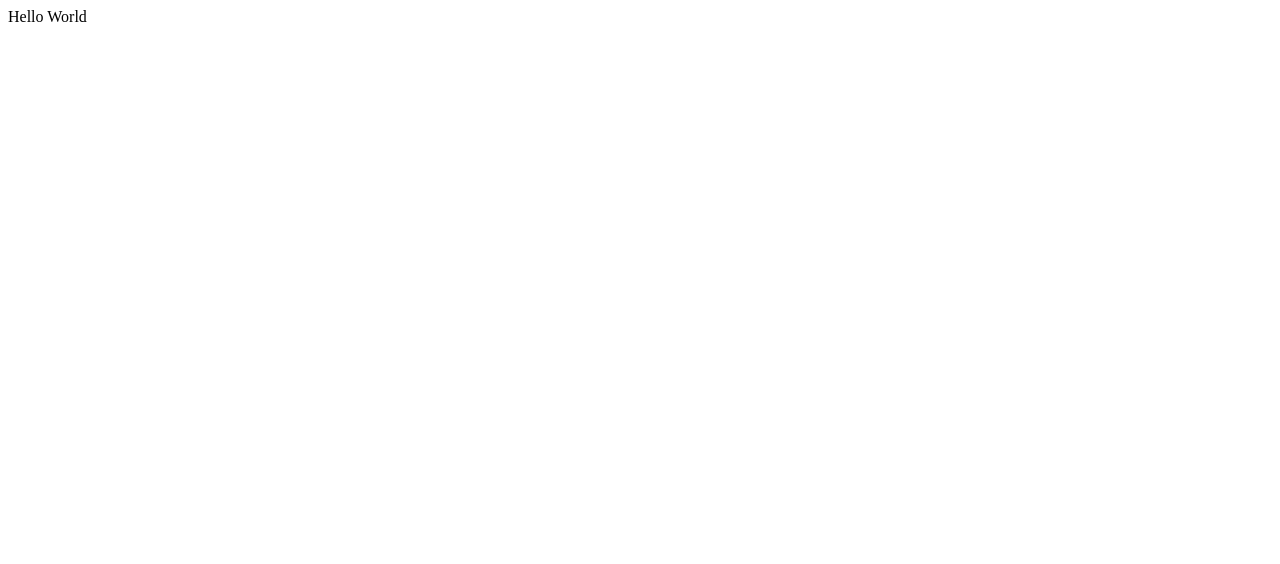
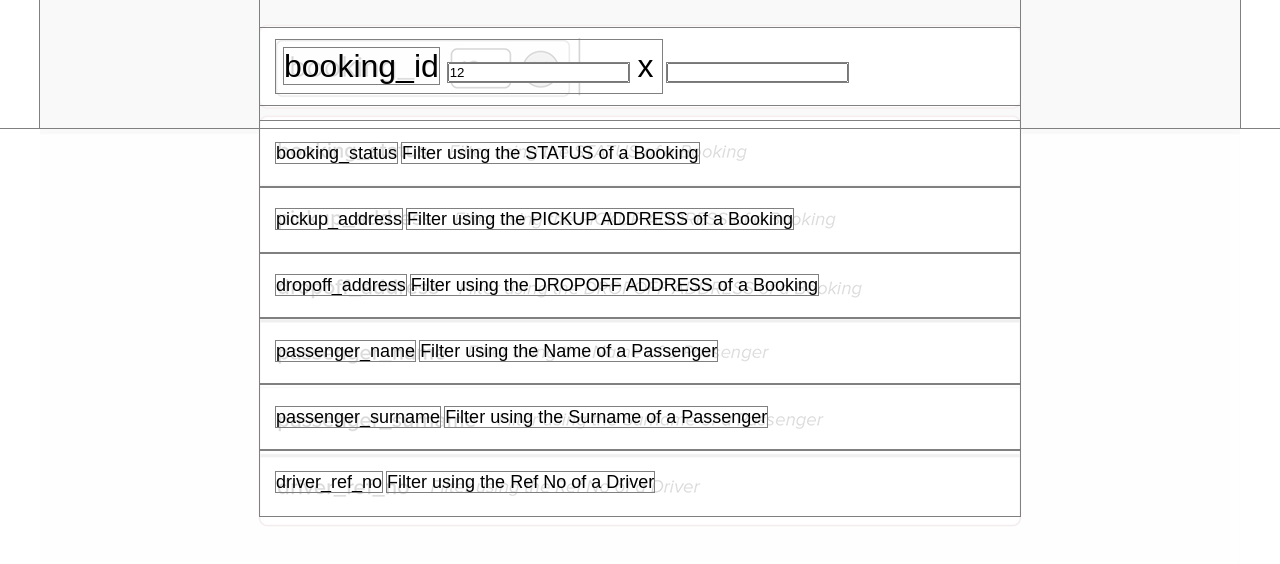
Before and after one commit to JenBerry/test, a plain HTML site: page index.html in a window 1280 px wide. Drawn offline with Linux system fonts and the light colour scheme.

Commit message:
basic wireframe

```diff
--- a/index.html
+++ b/index.html
@@ -8,7 +8,53 @@
 	<link rel="stylesheet" type="text/css" href="styles.css">
 </head>
 <body>
-	Hello World
+	<div class="container">
+		<div class="filter-bar">
+			<div class="filter-box">
+				<div class="filter">
+					<span>booking_id</span>
+					<input type="number" value="12">
+				</div>
+				<input type="text">
+			</div>
+			<div class="filter-list">
+				<ul class="booking-filters">
+					<li class="selected">
+						<span class="code">booking_id</span>
+						<span class="desc">Filter using the ID of a Booking</span>
+					</li>
+					<li>
+						<span class="code">booking_status</span>
+						<span class="desc">Filter using the STATUS of a Booking</span>
+					</li>
+					<li>
+						<span class="code">pickup_address</span>
+						<span class="desc">Filter using the PICKUP ADDRESS of a Booking</span>
+					</li>
+					<li>
+						<span class="code">dropoff_address</span>
+						<span class="desc">Filter using the DROPOFF ADDRESS of a Booking</span>
+					</li>
+				</ul>
+				<ul class="passanger-filters">
+					<li>
+						<span class="code">passenger_name</span>
+						<span class="desc">Filter using the Name of a Passenger</span>
+					</li>
+					<li>
+						<span class="code">passenger_surname</span>
+						<span class="desc">Filter using the Surname of a Passenger</span>
+					</li>
+				</ul>
+				<ul class="driver-filters">
+					<li>
+						<span class="code">driver_ref_no</span>
+						<span class="desc">Filter using the Ref No of a Driver</span>
+					</li>
+				</ul>
+			</div>
+		</div>
+	</div>
 	<script type="text/javascript" src="scripts.js"></script>
 </body>
 </html>
--- a/styles.css
+++ b/styles.css
@@ -0,0 +1,43 @@
+*{
+	outline: 1px solid gray; /* wireframe */
+	box-sizing: border-box;
+	margin: 0;
+	padding: 0;
+}
+body{
+	/* make the design the background image to use as a template */
+	background: url('svelte-test-5.png') no-repeat center top;
+	font-size: 18px;
+	font-family: sans-serif;
+}
+.container{
+	max-width: 1200px;
+	margin: auto;
+	padding: 0 220px;
+}
+.filter-bar{
+	height: 8rem;
+	padding: 1.75rem 0;
+}
+.filter-box{
+	padding: 0.75rem 1rem;
+	margin: 0 0 1rem;
+}
+.filter{
+	display: inline-block;
+	font-size: 2rem;
+	padding: 0.5rem;
+}
+.filter:after{
+	content: 'x';
+	cursor: pointer;
+}
+.filter-list ul{
+	list-style-type: none;
+}
+.filter-list li{
+	padding: 1.4rem 1rem;
+}
+.filter-list li.selected{
+	display: none;
+}
```
Also changed, not shown: svelte-test-5.png (added).
